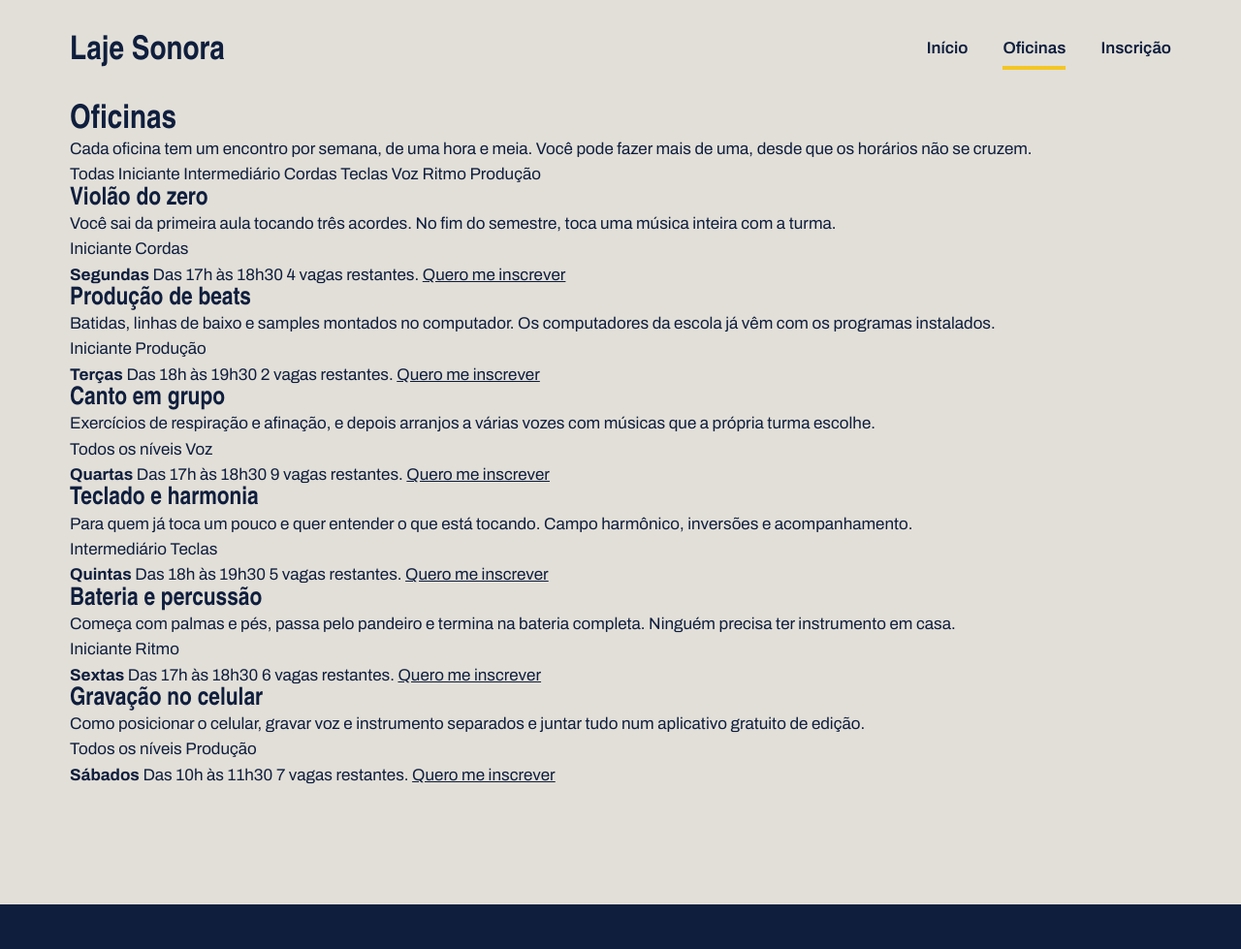
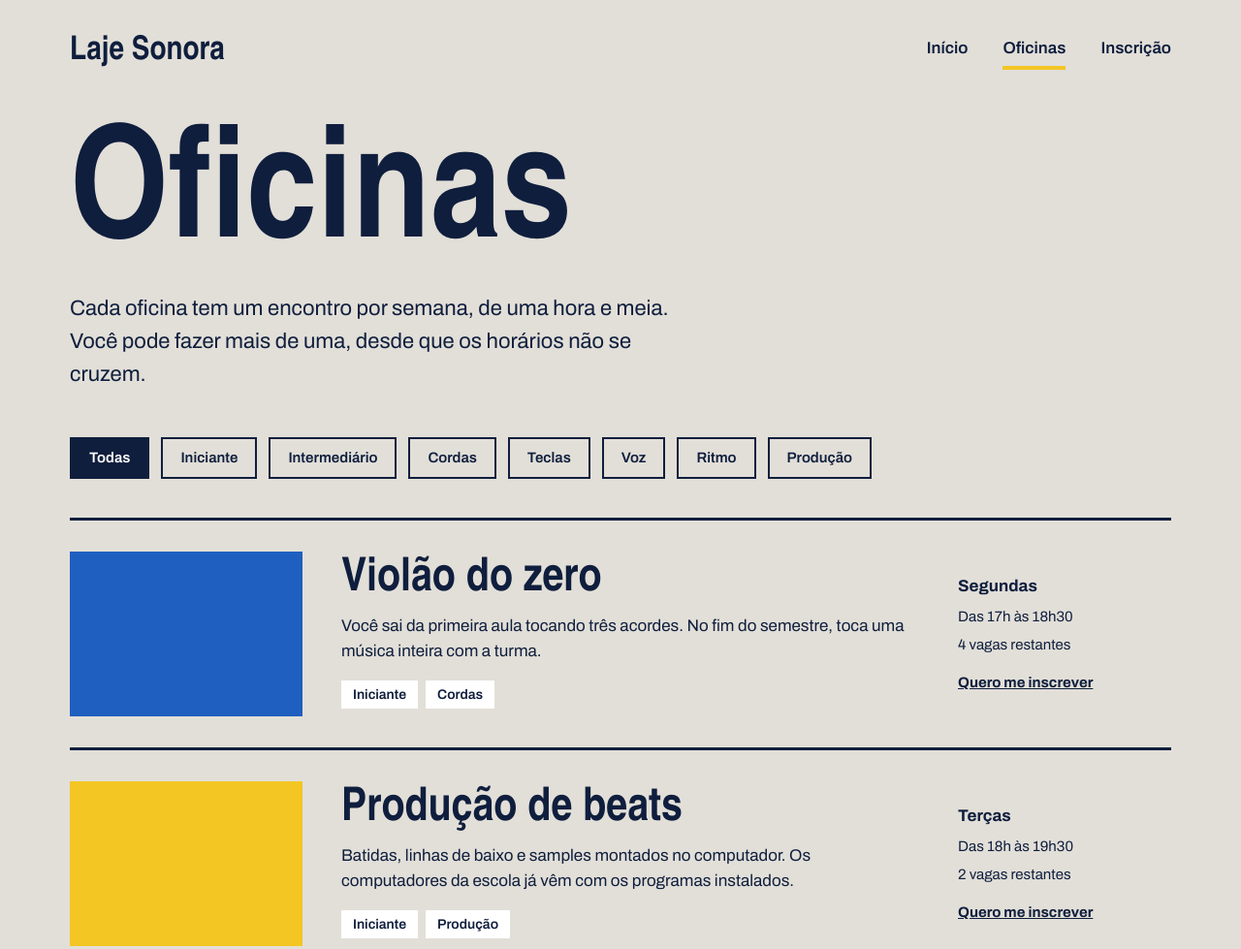
Before and after one commit to lauravieiraoliveira43-pixel/lajesonora, a plain HTML site: page oficina.html in a window 1280 px wide. Shown: the top 979 px of the page at 97% size. Drawn offline with Linux system fonts and the light colour scheme; a web font is replaced by a local one.

Commit message:
Página de oficinas pronta

```diff
--- a/index.css
+++ b/index.css
@@ -168,7 +168,9 @@
         border-top: 2px solid var(--concreto-escuro);
         font-weight: 600;
         font-size: 15px;
+        display: flex;
         justify-content: space-between;
+        align-items: center;
     }
     .passos{
         display: flex;
--- a/oficina.css
+++ b/oficina.css
@@ -69,6 +69,8 @@
     .menu a.atual {
         border-bottom-color: var(--fita) ;
     }
+
+
     .rodape {
         margin-top: 120px;
         background-color: var(--tinta);
@@ -91,7 +93,7 @@
         color: var(--fita);
         margin-bottom: 12px;
     }
-      .foto{
+    .foto{
         background: var(--concreto-escuro);
     }
     .foto-azul{
@@ -102,3 +104,76 @@
     }
     .foto-tinta{
         background: var(--tinta);
+    }
+    .titulo-pagina{
+        font-size: 160px;
+        margin-top: 24px;
+    }
+        .subtitulo-pagina {
+            font-size: 22px;
+            max-width: 640px;
+            margin-top: 16px;
+        }
+        .filtros{
+            margin-top: 48px;
+            display: flex;
+            flex-wrap: wrap;
+            gap: 12px;
+        }
+        .filtro{
+            border: 2px solid var(--tinta);
+            padding: 8px 18px;
+            font-weight: 600;
+            font-size: 15px;
+
+        }
+        .filtro.ativo{
+            background-color: var(--tinta);
+            color: var(--branco);
+        }
+        .lista{
+            margin-top: 40px;
+        }
+        .oficina{
+            padding-top: 32px;
+            padding-bottom: 32px;
+            border-top: 3px solid var(--tinta);
+            display: flex;
+            align-items: center;
+            gap: 40px;
+}
+.oficina .foto{
+    width: 240px;
+    height: 170px;
+}
+.oficina-texto{
+    flex: 1;
+} .oficina .foto{
+    flex-shrink: 0;
+}.oficina h2{
+    font-size: 48px;
+    margin-bottom: 10px;
+} .etiquetas{
+    margin-top: 16px;
+    display: flex;
+    gap: 8px;
+} .etiqueta{
+    background-color: #fff;
+    padding: 4px 12px;
+   font-size: 14px;
+   font-weight: 600;
+} .oficina-detalhes{
+    width: 220px;
+    font-size: 15px;
+    display: flex;
+    flex-direction: column;
+    gap: 6px;
+}
+.oficina-detalhes strong{
+    font-size: 17px;
+}
+.oficina-detalhes a{
+
+    margin-top: 10px;
+    font-weight: 700;
+}
--- a/oficina.html
+++ b/oficina.html
@@ -51,7 +51,7 @@
                 <div class="oficina-detalhes">
                     <strong>Segundas</strong>
                     <span>Das 17h às 18h30</span>
-                    <span>4 vagas restantes</span>.
+                    <span>4 vagas restantes</span>
                     <a href="inscrição.html">Quero me inscrever</a>
 
                 </div>
@@ -72,7 +72,7 @@
                 <div class="oficina-detalhes">
                     <strong>Terças</strong>
                     <span>Das 18h às 19h30</span>
-                    <span>2 vagas restantes</span>.
+                    <span>2 vagas restantes</span>
                     <a href="inscrição.html">Quero me inscrever</a>
 
                 </div>
@@ -93,7 +93,7 @@
                 <div class="oficina-detalhes">
                     <strong>Quartas</strong>
                     <span>Das 17h às 18h30</span>
-                    <span>9 vagas restantes</span>.
+                    <span>9 vagas restantes</span>
                     <a href="inscrição.html">Quero me inscrever</a>
 
                 </div>
@@ -114,7 +114,7 @@
                 <div class="oficina-detalhes">
                     <strong>Quintas</strong>
                     <span>Das 18h às 19h30</span>
-                    <span>5 vagas restantes</span>.
+                    <span>5 vagas restantes</span>
                     <a href="inscrição.html">Quero me inscrever</a>
 
                 </div>
@@ -136,7 +136,7 @@
                 <div class="oficina-detalhes">
                     <strong>Sextas</strong>
                     <span>Das 17h às 18h30</span>
-                    <span>6 vagas restantes</span>.
+                    <span>6 vagas restantes</span>
                     <a href="inscrição.html">Quero me inscrever</a>
 
                 </div>
@@ -157,7 +157,7 @@
                 <div class="oficina-detalhes">
                     <strong>Sábados</strong>
                     <span>Das 10h às 11h30</span>
-                    <span>7 vagas restantes</span>.
+                    <span>7 vagas restantes</span>
                     <a href="inscrição.html">Quero me inscrever</a>
 
                 </div>
```
